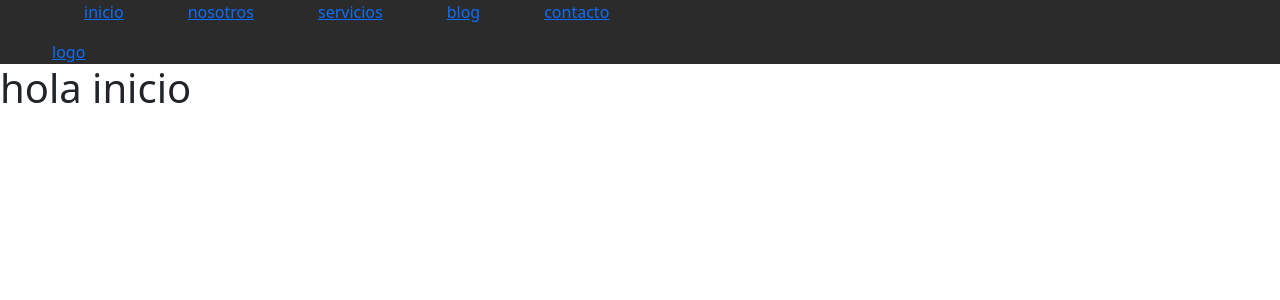
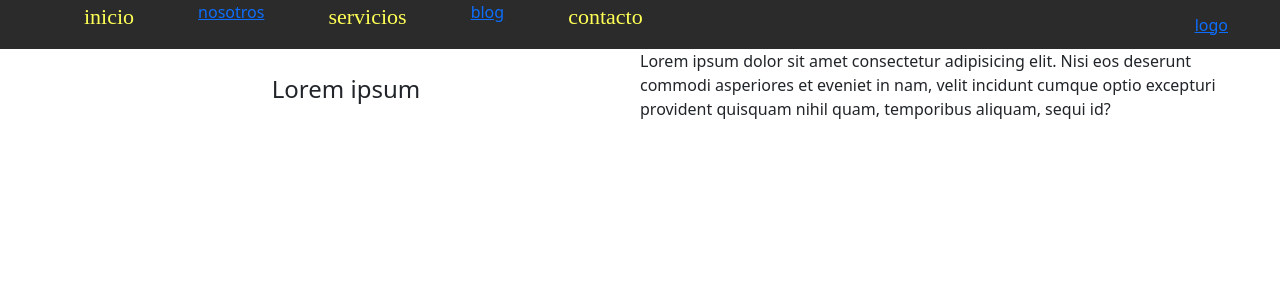
Before and after one commit to Donijimg/Django, a Django app: page /inicio/ in a window 1280 px wide. Shown: the top 300 px of the page. Run offline with Django 5.2, Linux system fonts and the light colour scheme; some web fonts are replaced.

Commit message:
proyecto_4

```diff
--- a/proyecto_4/templates/inicio.html
+++ b/proyecto_4/templates/inicio.html
@@ -1,4 +1,14 @@
 {% extends "layouts/app.html" %}
 {% block content %}
-<h1>hola inicio</h1>
+<section class="portada">
+  <div class="contenedor saludo">
+    <h4 class="saludo__titulo">
+      Lorem ipsum
+    </h4>
+    <p class="saludo__parrafo">
+      Lorem ipsum dolor sit amet consectetur adipisicing elit. Nisi eos deserunt commodi asperiores et eveniet in nam,
+      velit incidunt cumque optio excepturi provident quisquam nihil quam, temporibus aliquam, sequi id?
+    </p>
+  </div>
+</section>
 {% endblock %}
--- a/proyecto_4/templates/layouts/app.html
+++ b/proyecto_4/templates/layouts/app.html
@@ -13,13 +13,13 @@
 </head>
 
 <body>
-  <header>
-    <div class="contenedor header__main.3
-    ">
+  <header class="">
+    <div class="contenedor header__menu">
       {% include "layouts/partials/menu.html" %}
       {% include "layouts/partials/logo.html" %}
     </div>
   </header>
-{% block content %}{% endblock  %}
+  {% block content %}{% endblock %}
 </body>
+
 </html>
--- a/proyecto_4/templates/layouts/partials/menu.html
+++ b/proyecto_4/templates/layouts/partials/menu.html
@@ -2,18 +2,18 @@
 
 <ul class="menu">
   <li class="menu__item">
-    <a href={% url "inicio"%} class="item__link">inicio</a>
+    <a href={% url "inicio"%} class="menu__link menu__link--active">inicio</a>
   </li>
   <li>
-    <a href={% url "nosotros"%}class="item__link">nosotros</a>
+    <a href={% url "nosotros"%}class="menu__link menu__link--active">nosotros</a>
   </li>
   <li>
-    <a href={% url "servicios"%} class="item__link">servicios</a>
+    <a href={% url "servicios"%} class="menu__link menu__link--active">servicios</a>
   </li>
   <li>
-    <a href={% url "blog" %}class="item__link">blog</a>
+    <a href={% url "blog" %}class="menu__link menu__link--active">blog</a>
   </li>
   <li>
-    <a href={% url "contacto" %} class="item__link">contacto</a>
+    <a href={% url "contacto" %} class="menu__link menu__link--active">contacto</a>
   </li>
 </ul>
```
